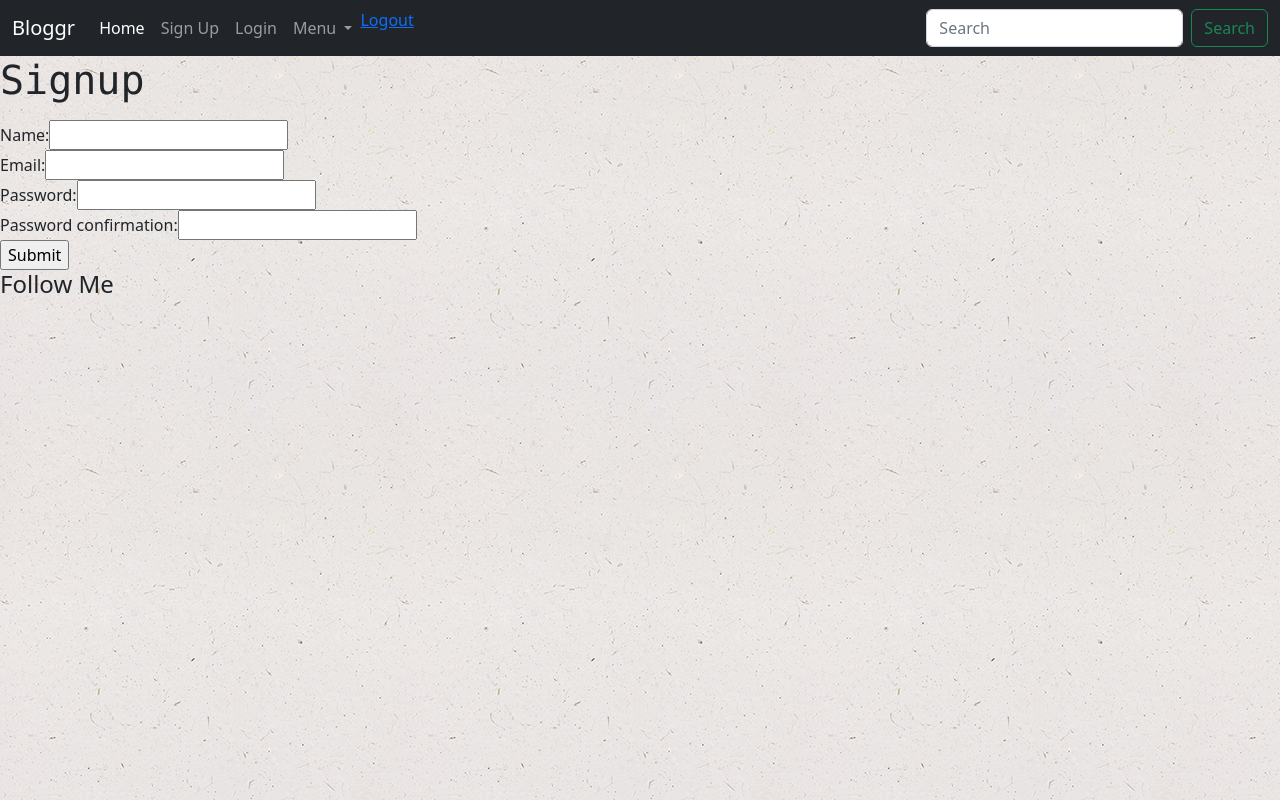
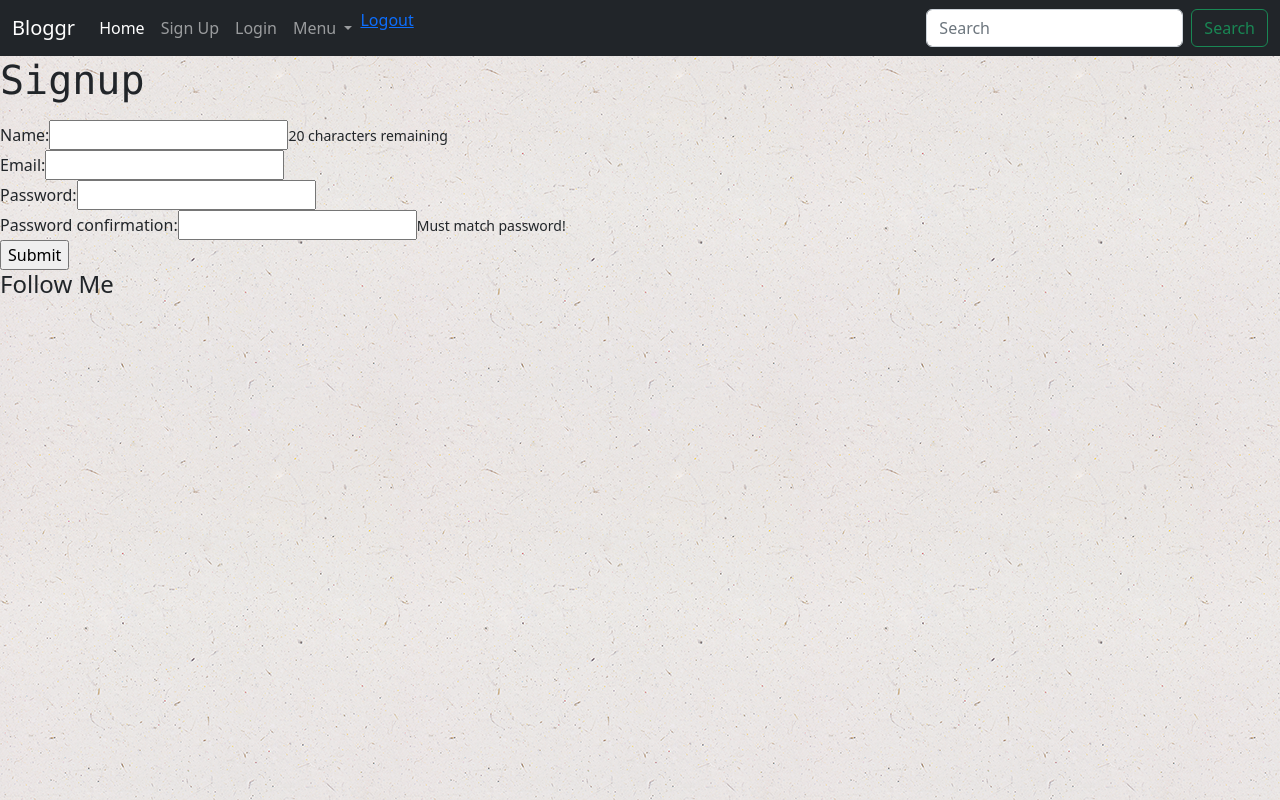
Before and after one commit to KeoshaYoung/Blog-frontend, a Vue app: page /signup in a window 1280 px wide. Built offline with nearby package versions, Linux system fonts and the light colour scheme.

Commit message:
adds password and password confirmation char count

```diff
--- a/src/views/PostsIndex.vue
+++ b/src/views/PostsIndex.vue
@@ -1,6 +1,5 @@
 <script>
 import axios from "axios";
-
 export default {
   data: function () {
     return {
--- a/src/views/SignupView.vue
+++ b/src/views/SignupView.vue
@@ -1,10 +1,9 @@
 <script>
 import axios from "axios";
-
 export default {
   data: function () {
     return {
-      newUserParams: {},
+      newUserParams: { name: "", password: "" },
       errors: [],
     };
   },
@@ -34,6 +33,7 @@ export default {
       <div>
         <label>Name:</label>
         <input type="text" v-model="newUserParams.name" />
+        <small>{{ 20 - newUserParams.name.length }} characters remaining</small>
       </div>
       <div>
         <label>Email:</label>
@@ -42,10 +42,15 @@ export default {
       <div>
         <label>Password:</label>
         <input type="password" v-model="newUserParams.password" />
+        <small v-if="newUserParams.password.length > 0 && newUserParams.password.length < 6" class="text-danger">
+          Must be at least 6 characters
+        </small>
+        <small v-if="newUserParams.password.length > 20" class="text-danger">cannot be more than 20 characters</small>
       </div>
       <div>
         <label>Password confirmation:</label>
         <input type="password" v-model="newUserParams.password_confirmation" />
+        <small v-if="newUserParams.password_confirmation !== newUserParams.password">Must match password!</small>
       </div>
       <input type="submit" value="Submit" />
     </form>
```
